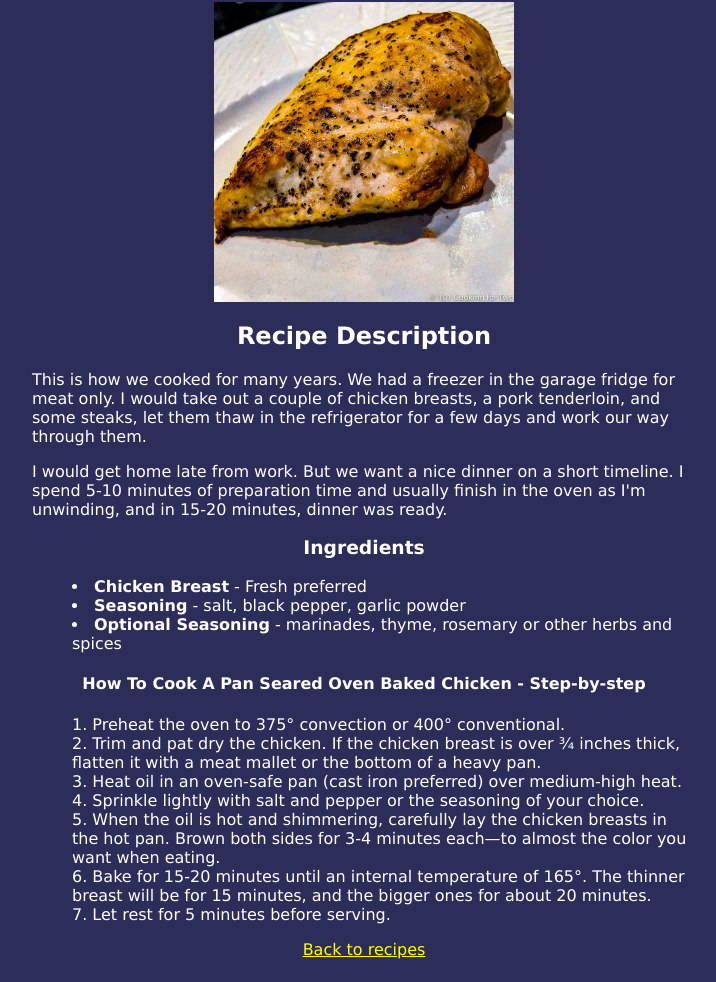
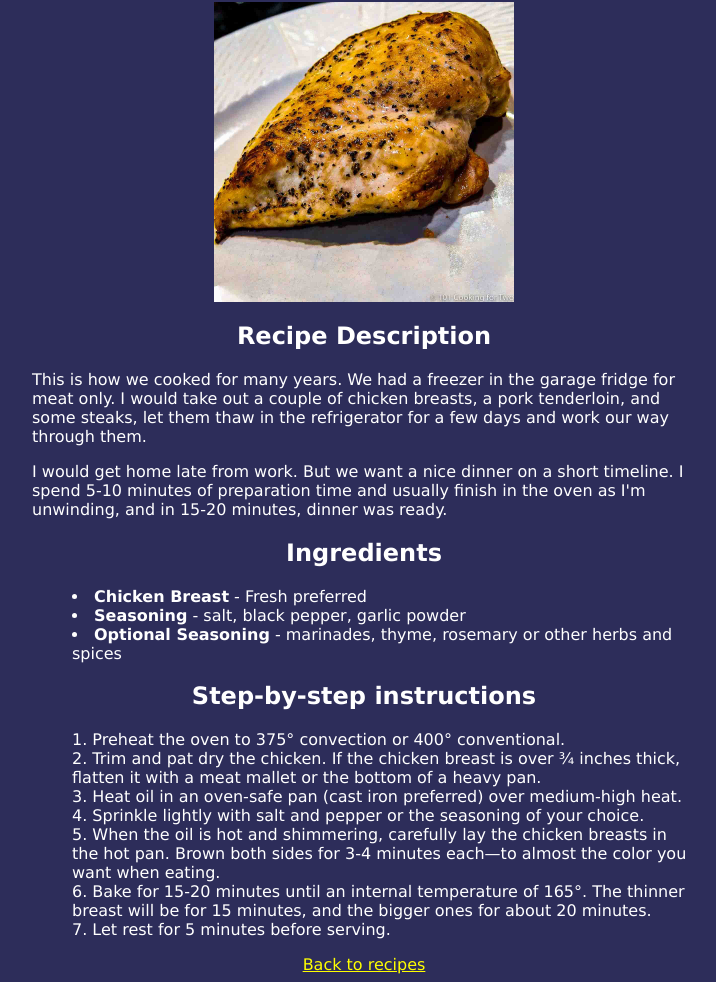
Before and after one commit to elairec85/odin-recipes, a plain HTML site: page recipes/pan-chicken.html in a window 1280 px wide. Shown: the part 117-1099 px from the top of the page, without its empty margins (276-992 px from the left). Drawn offline with Linux system fonts and the light colour scheme.

Commit message:
Publishing Ver 2.0 of Odin Recipes
Adjusted a few heading for proper size and titles

```diff
--- a/recipes/pan-chicken.html
+++ b/recipes/pan-chicken.html
@@ -12,13 +12,13 @@
         <h2>Recipe Description</h2>
         <p>This is how we cooked for many years. We had a freezer in the garage fridge for meat only. I would take out a couple of chicken breasts, a pork tenderloin, and some steaks, let them thaw in the refrigerator for a few days and work our way through them.</p>
         <p>I would get home late from work. But we want a nice dinner on a short timeline. I spend 5-10 minutes of preparation time and usually finish in the oven as I'm unwinding, and in 15-20 minutes, dinner was ready.</p>
-        <h3>Ingredients</h3>
+        <h2>Ingredients</h2>
         <ul>
             <li><strong>Chicken Breast</strong> - Fresh preferred</li>
             <li><strong>Seasoning</strong> - salt, black pepper, garlic powder</li>
             <li><strong>Optional Seasoning</strong> - marinades, thyme, rosemary or other herbs and spices</strong></li>
         </ul>
-        <h4>How To Cook A Pan Seared Oven Baked Chicken - Step-by-step</h4>
+        <h2>Step-by-step instructions</h2>
         <ol>
             <li>Preheat the oven to 375° convection or 400° conventional.</li>
             <li>Trim and pat dry the chicken. If the chicken breast is over ¾ inches thick, flatten it with a meat mallet or the bottom of a heavy pan.</li>
```
Also changed, not shown: recipes/crock-pot-chili.html (+2 -2 lines), recipes/strip-steak.html (+2 -2 lines).
